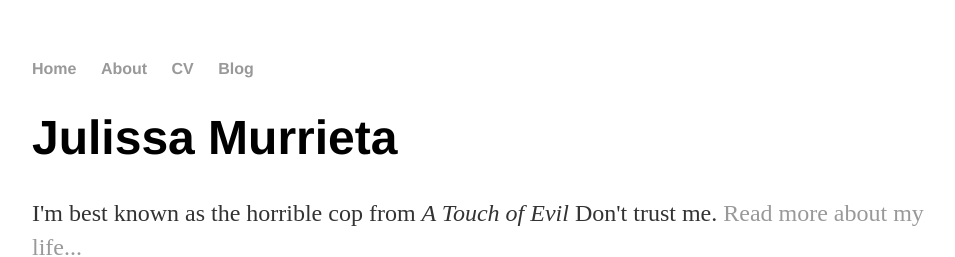
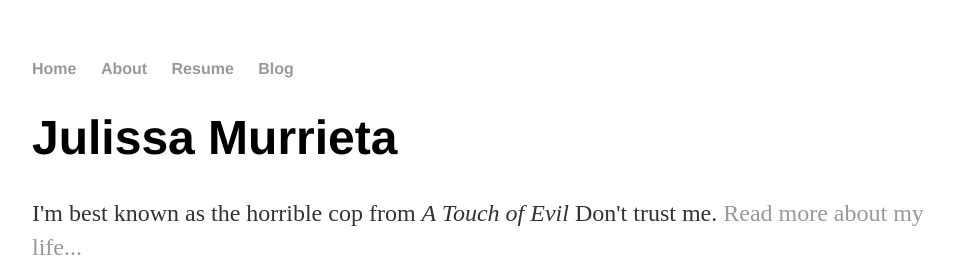
Before and after one commit to jmurrieta/jmurrieta.github.io, a Jekyll site: the page built from index.html, in a window 1280 px wide. Shown: the top 257 px of the page, without its empty margins (160-1115 px from the left). Built offline with Jekyll 4.4.1, drawn with Linux system fonts in a browser that asks for light colours.

Commit message:
Update default.html

```diff
--- a/_layouts/default.html
+++ b/_layouts/default.html
@@ -10,7 +10,7 @@
 	    		<ul>
 	        		<li><a href="/">Home</a></li>
 		        	<li><a href="/about">About</a></li>
-	        		<li><a href="/cv">CV</a></li>
+	        		<li><a href="/resume">Resume</a></li>
 	        		<li><a href="/blog">Blog</a></li>
 	    		</ul>
 			</nav>
@@ -21,7 +21,7 @@
 			</div><!-- /.container -->
 			<footer>
 	    		<ul>
-	        		<li><a href="mailto:hankquinlanhub@gmail.com">email</a></li>
+	        		<li><a href="mailto:julissamurrieta@gmail.com">email</a></li>
 	        		<li><a href="https://github.com/jmurrieta">github.com/jmurrieta</a></li>
 				</ul>
 			</footer>
```
